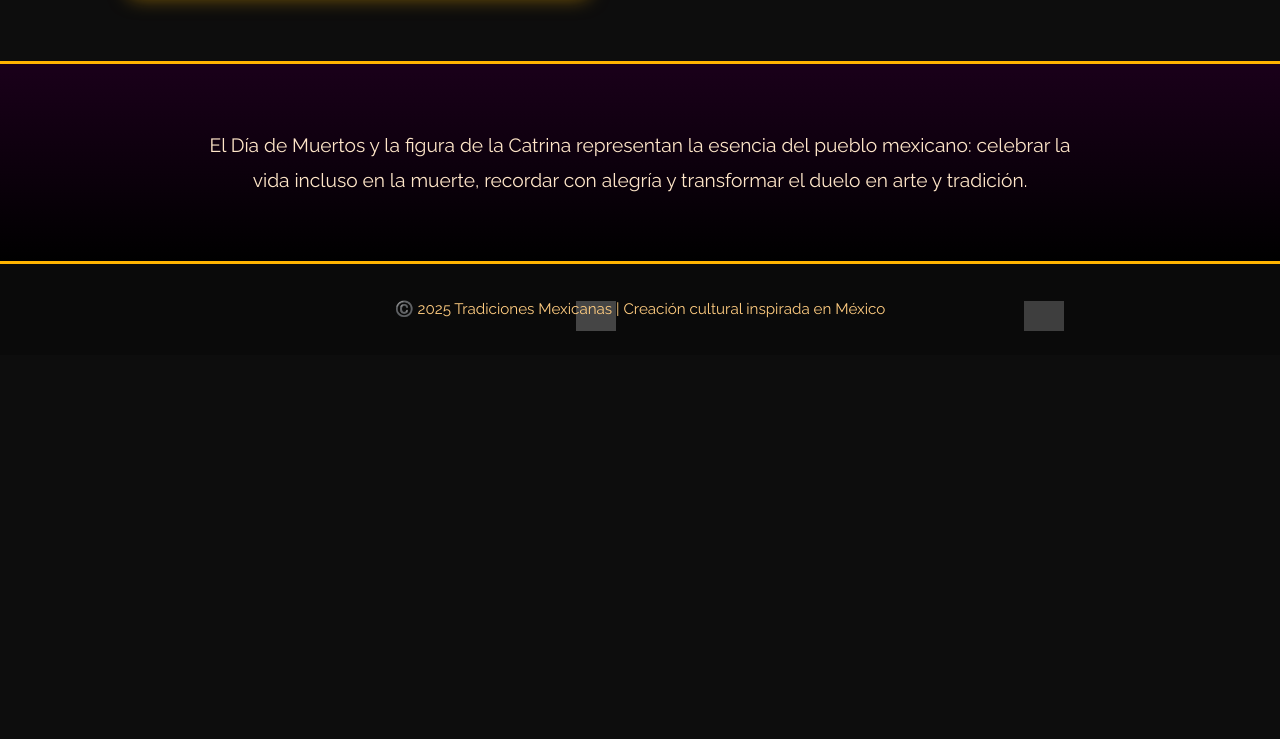
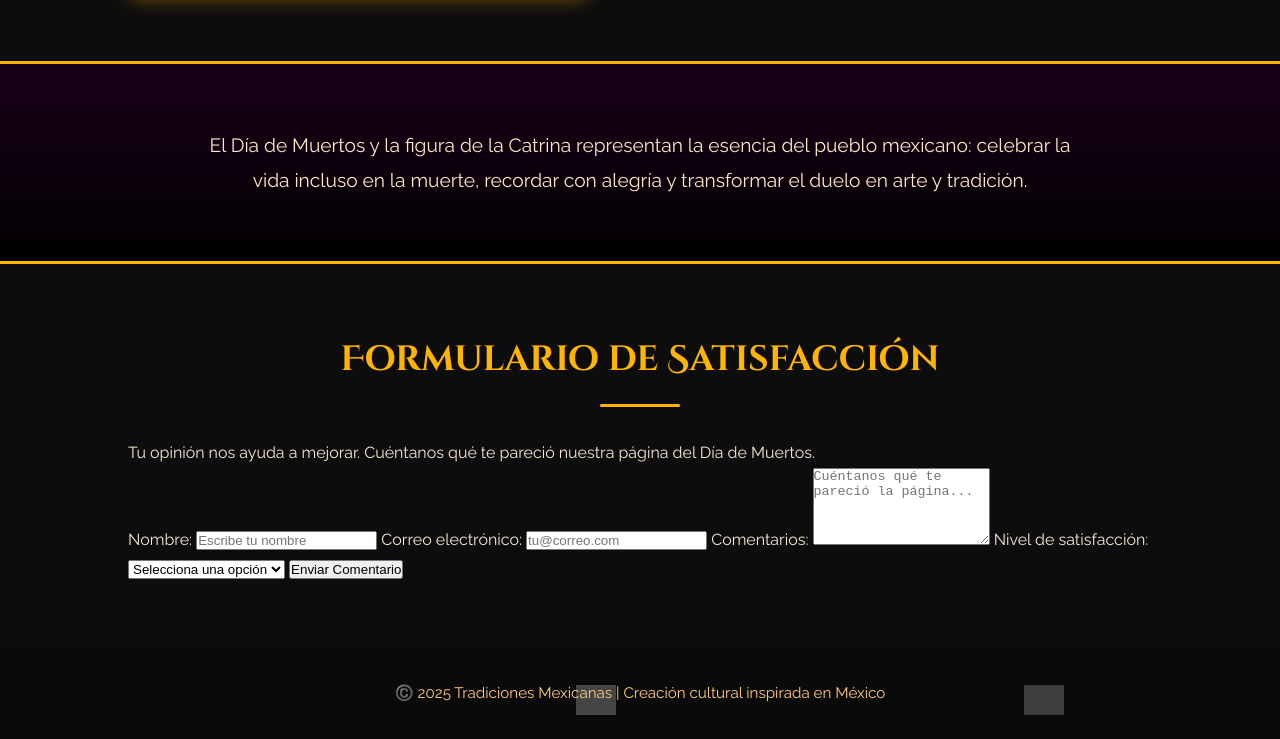
Before and after one commit to DanielCuna/festividadd, a plain HTML site: page index.html in a window 1280 px wide. Shown: the part 2016-2755 px from the top of the page. Before the commit the page ends 2371 px from the top, so only its background shows below. Drawn offline with Linux system fonts and the light colour scheme; grey boxes are pictures that could not be loaded.

Commit message:
Update index.html

```diff
--- a/index.html
+++ b/index.html
@@ -31,7 +31,6 @@
 <section class="dia-de-muertos">
     <h3>Día de Muertos</h3>
     <div class="contenido">
-
         <img src="ofrenda.jpg" alt="Ofrenda de Día de Muertos">
         <p>El Día de Muertos se celebra los días 1 y 2 de noviembre. Es una tradición ancestral que combina creencias indígenas con el catolicismo traído por los españoles. En esta festividad se colocan ofrendas con flores de cempasúchil, velas, fotografías y platillos favoritos de los difuntos, para guiar su regreso al mundo de los vivos.</p>
     </div>
@@ -40,7 +39,6 @@
 <section class="catrina">
     <h3>El Origen de la Catrina</h3>
     <div class="contenido">
-
         <img src="catrina.jpg" alt="La Catrina de Posada">
         <p>La Catrina fue creada por el grabador José Guadalupe Posada a principios del siglo XX. Originalmente llamada “La Calavera Garbancera”, era una crítica a las clases sociales que renegaban de sus raíces indígenas. Con el tiempo, se convirtió en un símbolo nacional de la muerte, la elegancia y la identidad mexicana.</p>
     </div>
@@ -48,6 +46,33 @@
 
 <section class="reflexion">
     <p>El Día de Muertos y la figura de la Catrina representan la esencia del pueblo mexicano: celebrar la vida incluso en la muerte, recordar con alegría y transformar el duelo en arte y tradición.</p>
+</section>
+
+<section class="formulario-satisfaccion">
+    <h3>Formulario de Satisfacción</h3>
+    <p>Tu opinión nos ayuda a mejorar. Cuéntanos qué te pareció nuestra página del Día de Muertos.</p>
+
+    <form action="https://formspree.io/f/TU_ID_AQUI" method="POST">
+        <label for="nombre">Nombre:</label>
+        <input type="text" id="nombre" name="nombre" placeholder="Escribe tu nombre" required>
+
+        <label for="correo">Correo electrónico:</label>
+        <input type="email" id="correo" name="correo" placeholder="tu@correo.com" required>
+
+        <label for="comentarios">Comentarios:</label>
+        <textarea id="comentarios" name="comentarios" rows="5" placeholder="Cuéntanos qué te pareció la página..." required></textarea>
+
+        <label for="satisfaccion">Nivel de satisfacción:</label>
+        <select id="satisfaccion" name="satisfaccion" required>
+            <option value="">Selecciona una opción</option>
+            <option value="Excelente">Excelente</option>
+            <option value="Buena">Buena</option>
+            <option value="Regular">Regular</option>
+            <option value="Mala">Mala</option>
+        </select>
+
+        <button type="submit">Enviar Comentario</button>
+    </form>
 </section>
 
 <footer>
```
